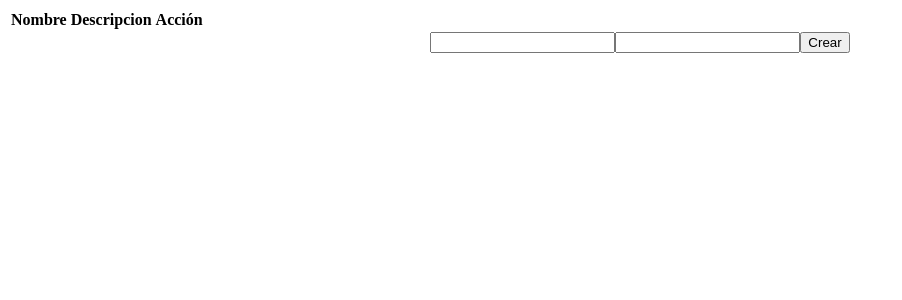
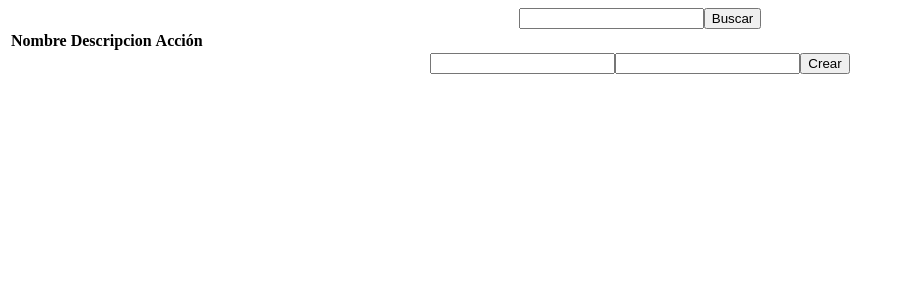
Before and after one commit to cbazaes-isw/tcit-frontend, a React (Create React App) app: page / in a window 1280 px wide. Shown: the top 300 px of the page, without its empty margins (0-902 px from the left). Built offline with nearby package versions, Linux system fonts and the light colour scheme.

Commit message:
feat (filter) filter posts

```diff
--- a/src/App.js
+++ b/src/App.js
@@ -1,10 +1,12 @@
 import './App.css';
 import PostsList from './components/postsList';
 import PostCreate from './components/postCreate';
+import PostFilter from './components/postFilter';
 
 function App() {
   return (
     <div className="App">
+      <PostFilter />
       <PostsList />
       <PostCreate />
     </div>
--- /dev/null
+++ b/src/components/postFilter.js
@@ -0,0 +1,35 @@
+import React, { useState } from 'react';
+import { useDispatch } from 'react-redux'
+import { filterPost } from '../features/postsSlice'
+
+const PostFilter = () => {
+
+    const dispatch = useDispatch();
+
+    const [query, setQuery] = useState('');
+
+    const queryPosts = (query) => {
+
+        console.log('Intentando filtrar', query)
+
+        dispatch(filterPost(query))
+
+    }
+
+    const onChangeHandle = (e) => setQuery(e.target.value)
+
+    return <div>
+        <input
+            type="text"
+            name="query"
+            id="query"
+            onChange={onChangeHandle}
+            value={query}
+        />
+        <button onClick={() => queryPosts(query)}>
+            Buscar
+        </button>
+    </div>
+};
+
+export default PostFilter;
--- a/src/features/postsSlice.js
+++ b/src/features/postsSlice.js
@@ -13,9 +13,8 @@ export const postsSlice = createSlice({
     addPost: (state, action) => {
 
       const post = action.payload;
-
       state.posts.push(post);
-      console.log('creando post', post);
+      if (state.filter && post.nombre.includes(state.filter)) state.filtered.push(post);
 
     },
     deletePost: (state, action) => {
@@ -23,15 +22,13 @@ export const postsSlice = createSlice({
       const postId = action.payload;
 
       const postIndex = state.posts.findIndex(p => p.id === postId);
-      console.log('eliminando post', { posts: state.posts, type: action.type, postIndex, id: action.payload });
       state.posts.splice(postIndex, 1);
 
     },
     filterPost: (state, action) => {
 
-      state.filter = action.query;
-      state.filtered = state.posts.filter(p => p.nombre.includes(state.filter) || p.descripcion.includes(state.filter));
-      console.log('filtrando post', { state, query: state.filter });
+      state.filter = action.payload;
+      state.filtered = state.posts.filter(p => p.nombre.includes(state.filter));
 
     },
     getAll: () => initialState
```
